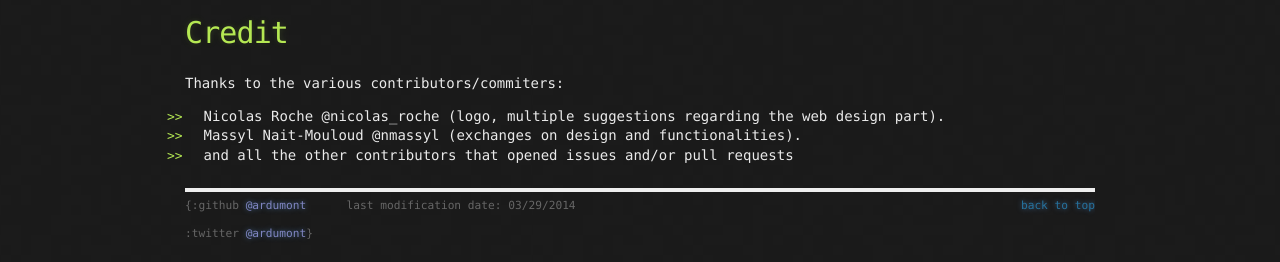
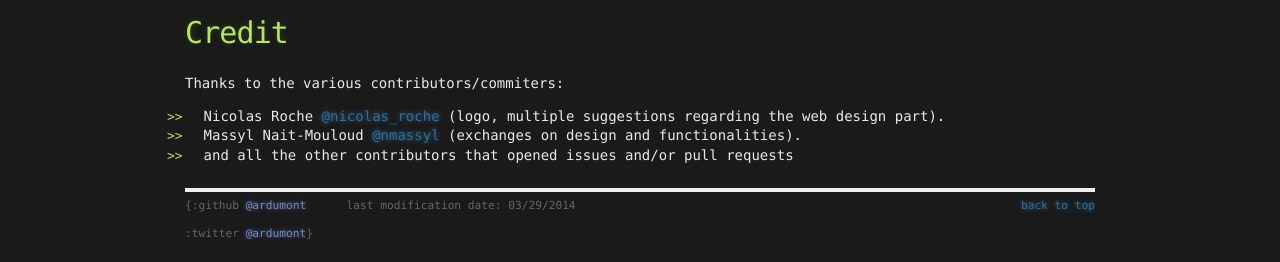
Before and after one commit to org-trello/org-trello.github.io, a Jekyll site: the page built from contributions.md, in a window 1280 px wide. Shown: the part 668-930 px from the top of the page. Built offline with Jekyll 4.4.1, drawn with Linux system fonts in a browser that asks for light colours; nearby versions of some CDN libraries; library files that are not in the unit come from our copies; Markdown is read by kramdown in place of the engine named in the settings; part of the change alters nothing that is shown.

```diff
--- a/contributions.md
+++ b/contributions.md
@@ -35,6 +35,6 @@ Send an email:
 
 Thanks to the various contributors/commiters:
 
-- Nicolas Roche @nicolas_roche (logo, multiple suggestions regarding the web design part).
-- Massyl Nait-Mouloud @nmassyl (exchanges on design and functionalities).
+- Nicolas Roche [@nicolas_roche](https://twitter.com/nicolas_roche) (logo, multiple suggestions regarding the web design part).
+- Massyl Nait-Mouloud [@nmassyl](https://twitter.com/nmassyl) (exchanges on design and functionalities).
 - and all the other contributors that opened issues and/or pull requests
```
